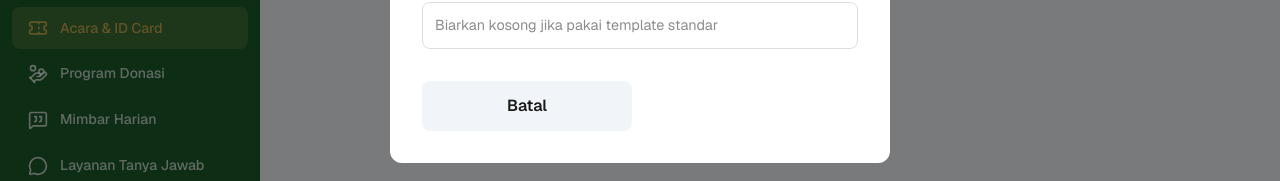
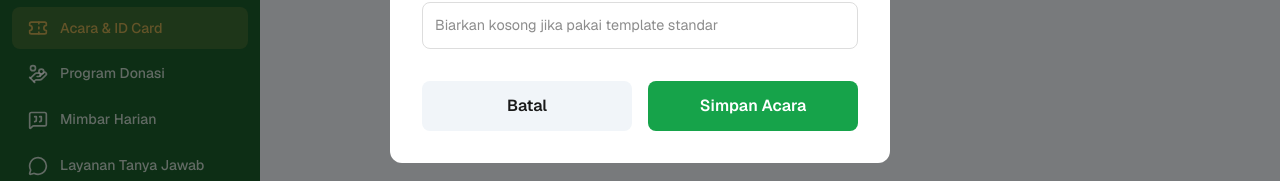
Before and after one commit to robertahmad/ma-jateng, a Next.js app: page /admin/acara in a window 1280 px wide. Both pictures are taken after a click on the button "Buat Acara Baru". Shown: the part 509-690 px from the top of the page. Built offline with nearby package versions, Linux system fonts and the light colour scheme; no server answers; the database is empty.

Commit message:
fix: resolve button visibility and database timeout issues

```diff
--- a/app/admin/acara/page.js
+++ b/app/admin/acara/page.js
@@ -86,7 +86,7 @@ export default function AdminAcara() {
               </div>
               <div style={{ display: 'flex', gap: '1rem', marginTop: '1rem' }}>
                 <button type="button" onClick={() => setShowModal(false)} style={{ flex: 1, padding: '0.8rem', background: '#f1f5f9', border: 'none', borderRadius: '8px', cursor: 'pointer', fontWeight: 600 }}>Batal</button>
-                <button type="submit" style={{ flex: 1, padding: '0.8rem', background: 'var(--hijau-utama)', color: 'white', border: 'none', borderRadius: '8px', cursor: 'pointer', fontWeight: 600 }}>Simpan Acara</button>
+                <button type="submit" style={{ flex: 1, padding: '0.8rem', background: '#16a34a', color: 'white', border: 'none', borderRadius: '8px', cursor: 'pointer', fontWeight: 600 }}>Simpan Acara</button>
               </div>
             </form>
           </div>
```
